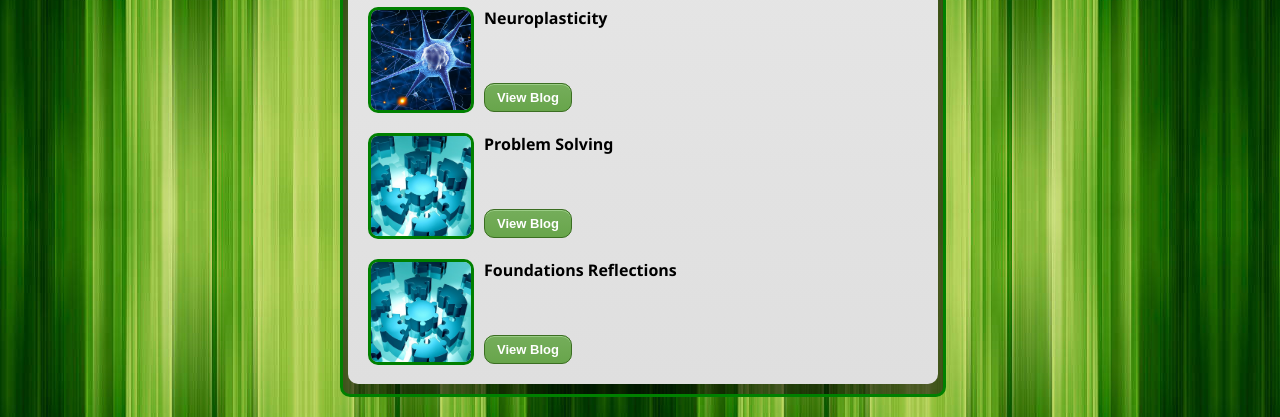
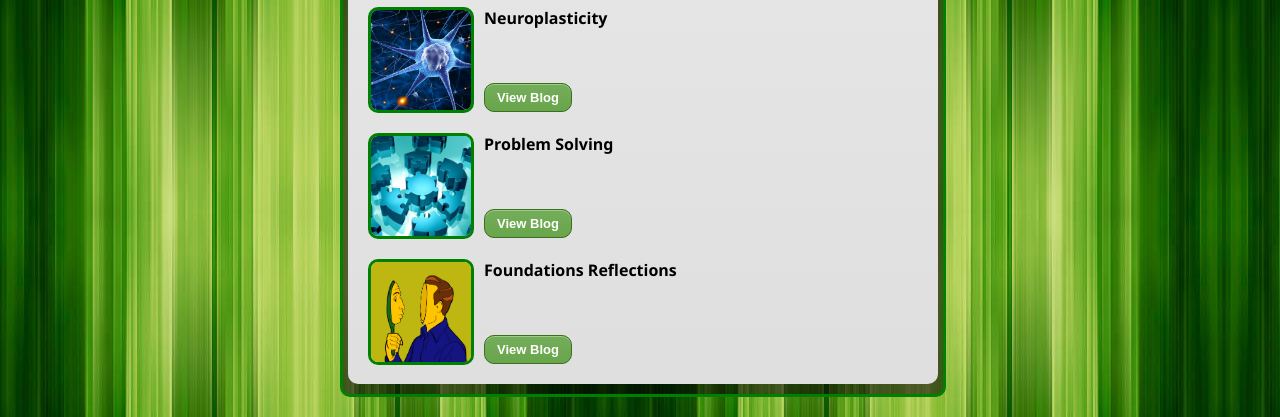
Before and after one commit to Gabrielmr20/gabrielmr20.github.io, a plain HTML site: page blog.html in a window 1280 px wide. Shown: the part 707-1124 px from the top of the page. Drawn offline with Linux system fonts and the light colour scheme.

Commit message:
all done

```diff
--- a/blog.html
+++ b/blog.html
@@ -75,7 +75,7 @@
         </div>
 
         <div style="clear: left;">
-          <p><img class="blogimage" src="/images/problem-solving.png" alt="Jigsaw puzzle pieces getting together"></p>
+          <p><img class="blogimage" src="/images/foundations-reflection.jpg" alt="Man looking to a mirror"></p>
           <p style="padding-top: 10px;"></p><b>Foundations Reflections</b></p><br>
           <br>
           <a href="/blog/foundations-reflection.html" class="button">View Blog</a>
```
Also changed, not shown: images/foundations-reflection.jpg (added).
